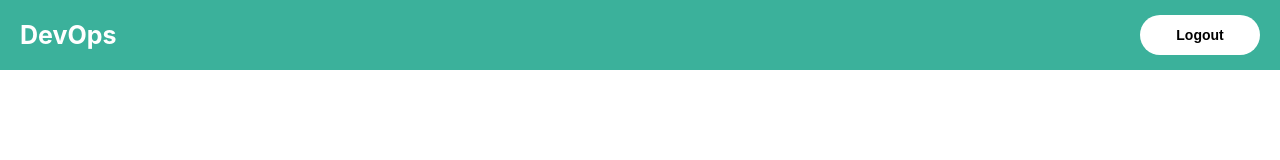
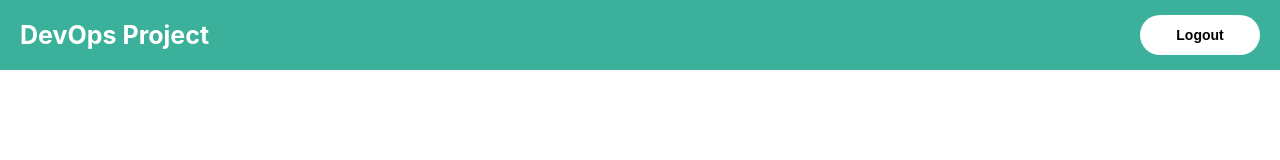
Before and after one commit to fayezshahid/frontend, a React (Create React App) app: page / in a window 1280 px wide. Shown: the top 160 px of the page. Built offline with nearby package versions, Linux system fonts and the light colour scheme; sample sign-in values are in the browser's storage.

Commit message:
H1 tag content changed

```diff
--- a/src/components/Main/index.jsx
+++ b/src/components/Main/index.jsx
@@ -9,7 +9,7 @@ const Main = () => {
 	return (
 		<div className={styles.main_container}>
 			<nav className={styles.navbar}>
-				<h1>DevOps</h1>
+				<h1>DevOps Project</h1>
 				<button className={styles.white_btn} onClick={handleLogout}>
 					Logout
 				</button>
```
